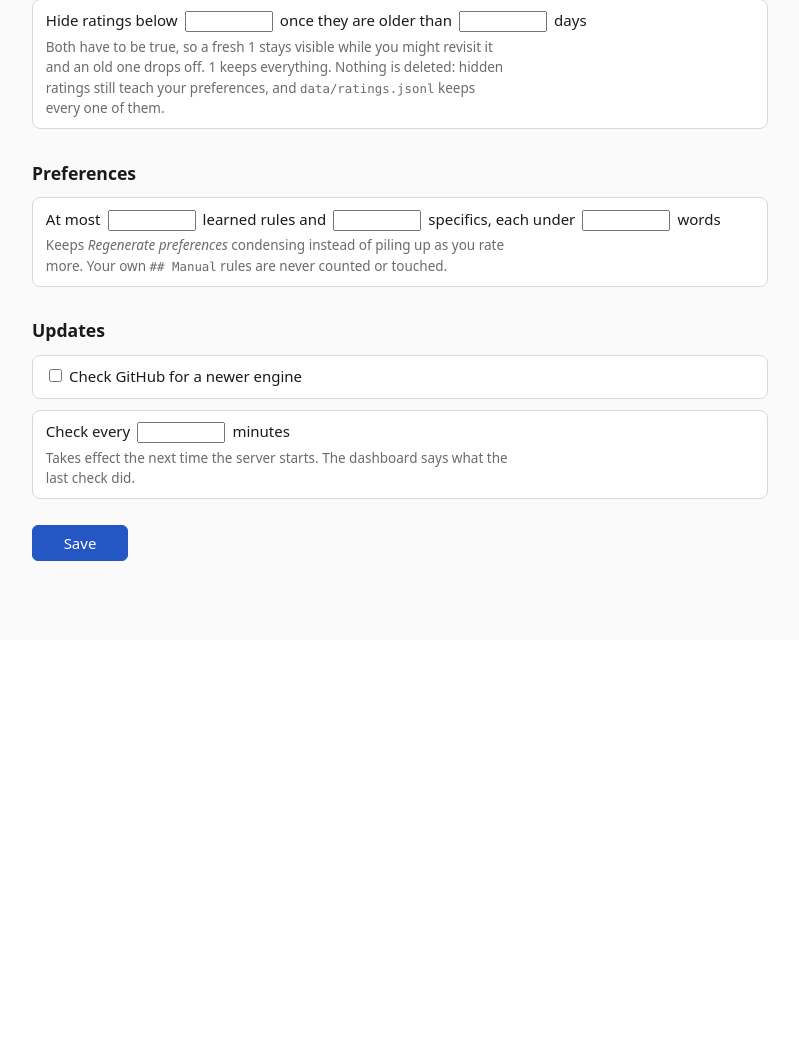
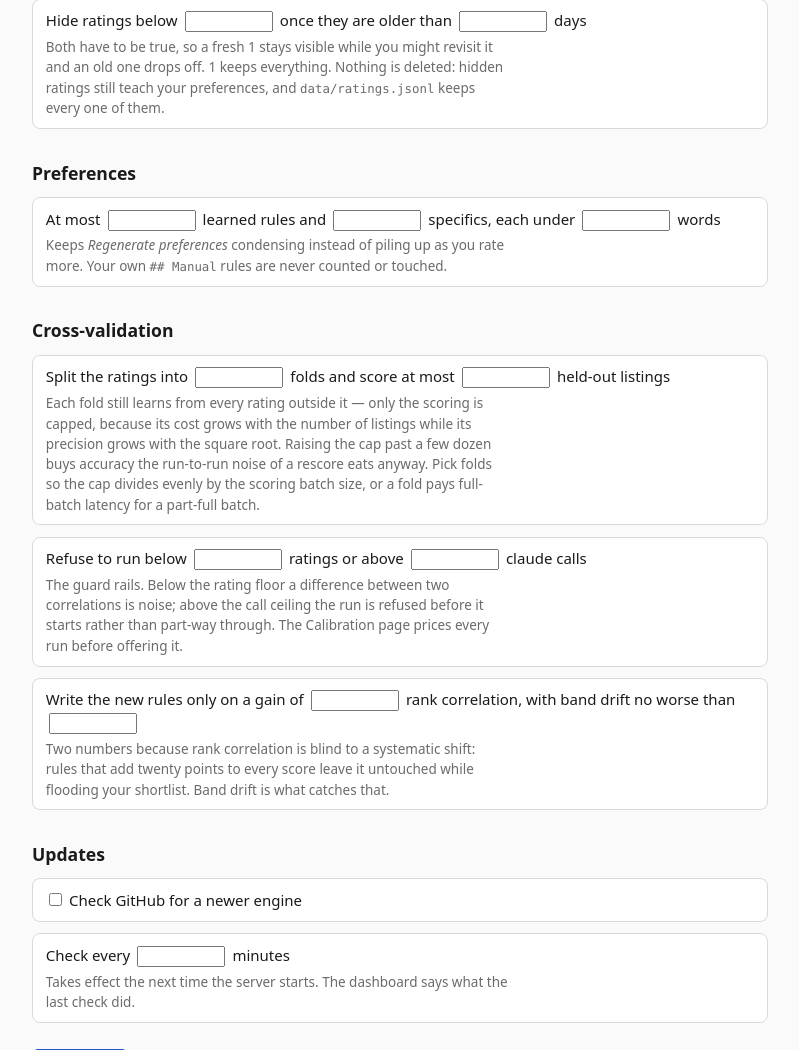
Before and after one commit to jessefontaine/jobhunt, a FastAPI app: template src/jobhunt/web/templates/settings.html in a window 1280 px wide. Shown: the part 1100-2150 px from the top of the page, without its empty margins (144-943 px from the left). Before the commit the page ends 1661 px from the top, so only its background shows below. Run offline with FastAPI, Linux system fonts and the light colour scheme; the template is opened without the code that fills it, so the values that code supplies are empty; parts of the project's set-up code (start-up, migrations or seed data) failed here and were passed over.

Commit message:
web: run a cross-validation from the Calibration page (0.10.0)
The page prices the run before offering it — call count, token estimate and
minute range, all measured from real prompts — so the button is never a "burn
all my tokens" surprise. Over calibration.max_calls it is not a button at all:
the refusal says which setting to lower.

JobRunner grows cooperative cancellation, because a sixteen-call job is exactly
the one that needs it. `start(..., cancellable=True)` hands the job a
`should_stop` callable it checks between Claude calls; every existing caller
keeps its one-argument form. Stopping is not failing — a stopped job ends
`done`, having written nothing.

Settings gets the whole budget: folds, evaluation cap, rating floor, call
ceiling and the two margins, each explaining what it trades.

Co-Authored-By: Claude Opus 5 <noreply@anthropic.com>

```diff
--- a/pyproject.toml
+++ b/pyproject.toml
@@ -1,6 +1,6 @@
 [project]
 name = "jobhunt"
-version = "0.9.0"
+version = "0.10.0"
 description = "Job-hunt pipeline: fetch Dutch research/PhD listings, score them against your profile with Claude, learn from your ratings."
 readme = "README.md"
 license = "MIT"
--- a/src/jobhunt/web/app.py
+++ b/src/jobhunt/web/app.py
@@ -16,6 +16,7 @@ from fastapi.templating import Jinja2Templates
 from jobhunt import pipeline
 from jobhunt.calibration import ENOUGH_RATINGS, verdict
 from jobhunt.config import ConfigError, parse_config
+from jobhunt.crossval import NotEnoughRatings, TooExpensive, last_run
 from jobhunt.digest import newest_digest
 from jobhunt.feedback import issue_url
 from jobhunt.models import Listing, Rating, Score
@@ -116,13 +117,19 @@ def create_app(
 
     # -- actions: each starts one background job and sends the user back to the dashboard --
 
-    def start(request: Request, name: str, fn: Callable[[Progress], object]):
+    def start(
+        request: Request,
+        name: str,
+        fn: Callable[..., object],
+        back: str = "/",
+        cancellable: bool = False,
+    ):
         try:
-            jobs.start(name, fn)
+            jobs.start(name, fn, cancellable=cancellable)
         except JobBusy as exc:
             ctx = dashboard_context(error=f"a job is already running ({exc})")
             return render(request, "dashboard.html", status_code=409, **ctx)
-        return RedirectResponse("/", status_code=303)
+        return RedirectResponse(back, status_code=303)
 
     @app.post("/actions/check")
     def action_check(
@@ -156,6 +163,18 @@ def create_app(
     @app.post("/actions/learn")
     def action_learn(request: Request):
         return start(request, "learn", ws.learn)
+
+    @app.post("/actions/cross-validate")
+    def action_cross_validate(request: Request, force: bool = Form(False)):
+        """The expensive one: many Claude calls, so the page prices it before offering it."""
+
+        def run(progress: Progress, should_stop) -> None:
+            result = ws.cross_validate(progress=progress, should_stop=should_stop, force=force)
+            progress(result.reason)
+
+        return start(
+            request, "cross-validate", run, back="/calibration", cancellable=True
+        )
 
     @app.post("/actions/update")
     def action_update(request: Request):
@@ -217,6 +236,15 @@ def create_app(
         if job is None:
             return JSONResponse({"error": "no such job"}, status_code=404)
         return job.as_dict()
+
+    @app.post("/jobs/{job_id}/cancel")
+    def cancel_job(job_id: int):
+        """Ask a running job to stop. Already-finished jobs ignore it, which is not an error."""
+        job = jobs.get(job_id)
+        if job is None:
+            return JSONResponse({"error": "no such job"}, status_code=404)
+        job.cancel()
+        return RedirectResponse("/calibration", status_code=303)
 
     # -- listing pages -------------------------------------------------------
 
@@ -289,6 +317,11 @@ def create_app(
             | {"surprise": d.surprise, "over_scored": d.over_scored}
             for d in ws.disagreements(limit=8)
         ]
+        priced, refusal = None, ""
+        try:
+            priced = ws.plan_cross_validation()
+        except (NotEnoughRatings, TooExpensive) as exc:
+            refusal = str(exc)
         return render(
             request,
             "calibration.html",
@@ -297,6 +330,10 @@ def create_app(
             items=items,
             labels=RATING_LABELS,
             enough=ENOUGH_RATINGS,
+            plan=priced,
+            refusal=refusal,
+            last=last_run(ws.store),
+            job=jobs.current,
         )
 
     @app.get("/rated", response_class=HTMLResponse)
--- a/src/jobhunt/web/templates/settings.html
+++ b/src/jobhunt/web/templates/settings.html
@@ -72,6 +72,34 @@
      you rate more. Your own <code>## Manual</code> rules are never counted or touched.</small>
 </label>
 
+<h2>Cross-validation</h2>
+<label>Split the ratings into
+  <input type="number" name="calibration.folds" min="2" max="10" value="{{ settings.calibration.folds }}"> folds
+  and score at most
+  <input type="number" name="calibration.eval_cap" min="10" max="500" value="{{ settings.calibration.eval_cap }}"> held-out listings
+  <small class="when">Each fold still learns from every rating outside it — only the scoring is
+     capped, because its cost grows with the number of listings while its precision grows with
+     the square root. Raising the cap past a few dozen buys accuracy the run-to-run noise of a
+     rescore eats anyway. Pick folds so the cap divides evenly by the scoring batch size, or a
+     fold pays full-batch latency for a part-full batch.</small>
+</label>
+<label>Refuse to run below
+  <input type="number" name="calibration.min_ratings" min="10" max="500" value="{{ settings.calibration.min_ratings }}"> ratings
+  or above
+  <input type="number" name="calibration.max_calls" min="4" max="500" value="{{ settings.calibration.max_calls }}"> claude calls
+  <small class="when">The guard rails. Below the rating floor a difference between two
+     correlations is noise; above the call ceiling the run is refused before it starts rather
+     than part-way through. The Calibration page prices every run before offering it.</small>
+</label>
+<label>Write the new rules only on a gain of
+  <input type="number" step="0.01" name="calibration.min_rho_gain" min="0" max="1" value="{{ settings.calibration.min_rho_gain }}"> rank correlation,
+  with band drift no worse than
+  <input type="number" step="0.01" name="calibration.max_surprise_loss" min="0" max="4" value="{{ settings.calibration.max_surprise_loss }}">
+  <small class="when">Two numbers because rank correlation is blind to a systematic shift: rules
+     that add twenty points to every score leave it untouched while flooding your shortlist.
+     Band drift is what catches that.</small>
+</label>
+
 <h2>Updates</h2>
 <label><input type="checkbox" name="updates.check" value="1"{% if settings.updates.check %} checked{% endif %}>
   Check GitHub for a newer engine
```
Also changed, not shown: CLAUDE.md (+9 -0 lines), src/jobhunt/web/jobs.py (+24 -5 lines), src/jobhunt/web/templates/calibration.html (+52 -0 lines), tests/test_jobs.py (+37 -0 lines), tests/test_web.py (+72 -0 lines), README.md, src/jobhunt/CHANGELOG.md, 1 other file.
